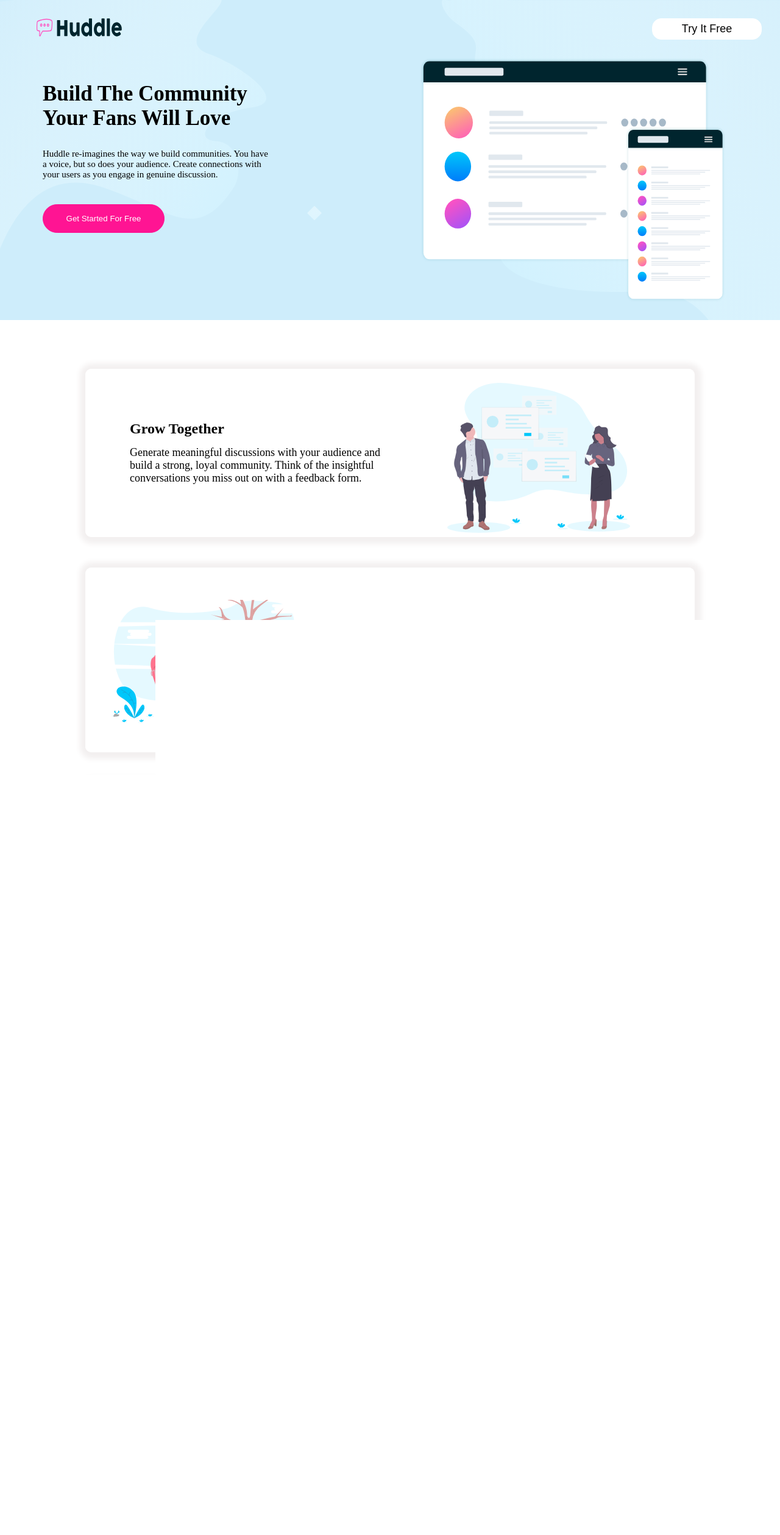
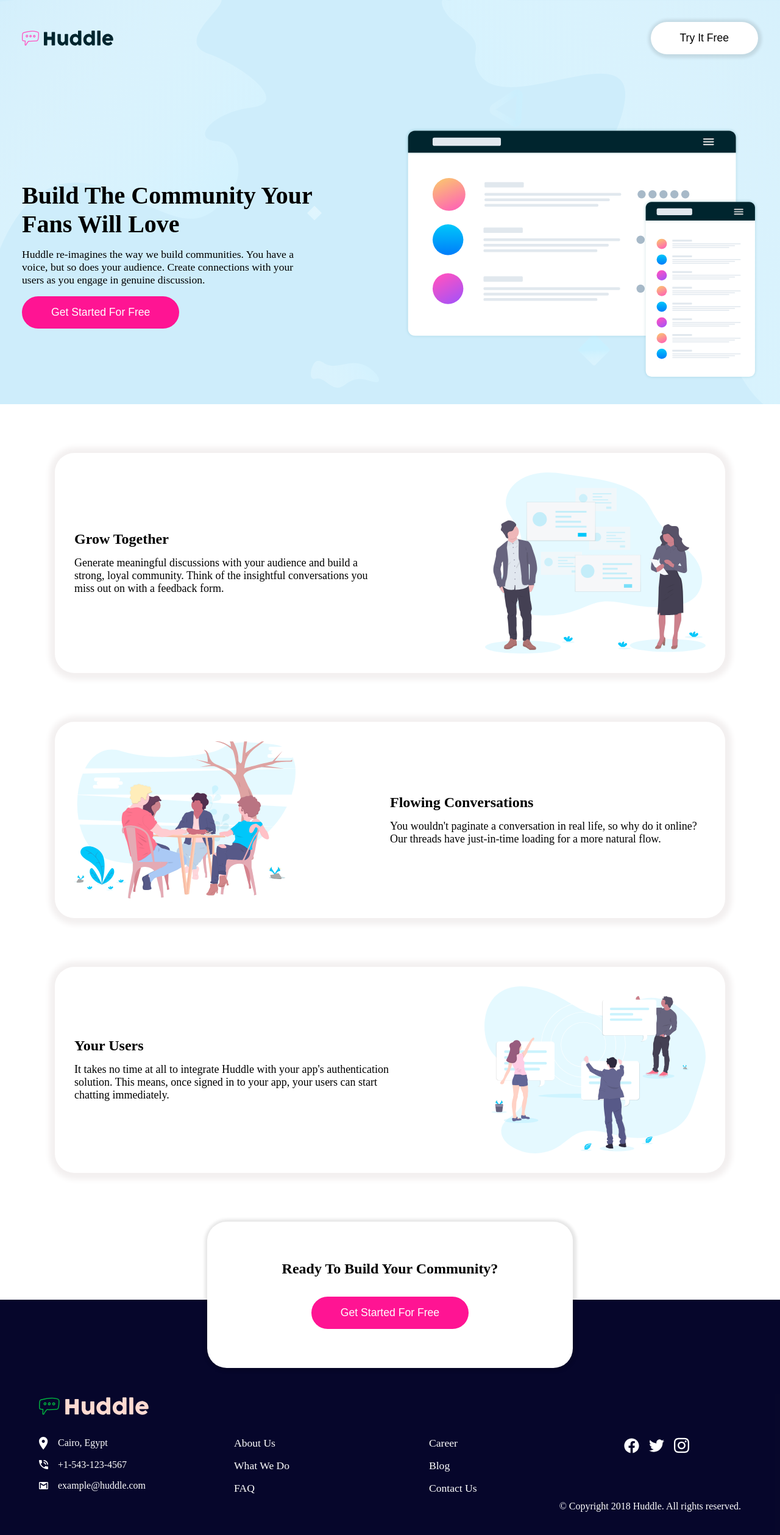
Before and after one commit to Israa-Yasser/huddle-landing-page-with-alternating-feature-blocks, a plain HTML site: page index.html in a window 1280 px wide. Shown: the whole page at 61% size. Before the commit the page ends 2381 px from the top, so only its background shows below. Drawn offline with Linux system fonts and the light colour scheme.

Commit message:
responsive design

```diff
--- a/CSS/style.css
+++ b/CSS/style.css
@@ -1,213 +1,325 @@
 * {
   padding: 0;
   margin: 0;
-    box-sizing: border-box
+  box-sizing: border-box;
 }
 
-body {
-    background-color: white;
-}
-
-.huddle {
-    display: flex;
-    width: 100%;
+.banner {
+  padding: 1rem;
   background-image: url(../images/bg-hero-desktop.svg);
   background-color: rgba(100, 198, 243, 0.315);
 }
 
-.huddle img {
-    width: 140px;
-    height: 30px;
-    margin: 30px 60px;
+.header {
+  display: flex;
+  align-items: center;
+  justify-content: space-between;
+  width: 100%;
+  padding: 20px;
+  max-width: 1400px;
+  margin-inline: auto;
+  margin-bottom: 5rem;
 }
 
-.community {
-    width: 500px;
-    border: none;
+.header img {
+  width: 150px;
+  object-fit: contain;
 }
 
-.build {
-    width: 400px;
-    height: 300px;
+.header button {
+  background-color: white;
+  padding: 1rem 3rem;
   border: none;
-    margin: 30px 60px;
-    padding: 10px;
+  border-radius: 3rem;
+  font-size: 1.1rem;
+  cursor: pointer;
+  box-shadow: 1px 1px 5px 5px rgba(0, 0, 0, 0.1);
 }
 
-.build h1 {
-    font-size: 35px;
+.hero {
+  width: 100%;
+  padding: 20px;
+  max-width: 1400px;
+  margin-inline: auto;
+  display: flex;
+  align-items: center;
+  justify-content: space-between;
+  gap: 3rem;
 }
 
-.build p {
-    margin-top: 30px;
-    font-size: 15px;
+.details,
+.hero-img {
+  flex: 1;
 }
 
-.build button {
-    width: 200px;
+.details h1 {
+  font-size: 2.5rem;
+  margin-bottom: 1rem;
+  width: 85%;
+}
+
+.details p {
+  font-size: 1.1rem;
+  margin-bottom: 1rem;
+  width: 80%;
+}
+
+.details button {
   color: white;
   background-color: deeppink;
-    border: 1px solid deeppink;
-    border-radius: 25px;
-    margin-top: 40px;
-    padding: 15px;
+  padding: 1rem 3rem;
+  border: none;
+  border-radius: 3rem;
+  font-size: 1.1rem;
+  cursor: pointer;
 }
 
-.try {
-    width: 650px;
-    border: none;
-    margin-left: 100px;
-    display: flex;
-    flex-direction: column;
-    align-items: flex-end;
+.hero-img img {
+  width: 100%;
+  object-fit: contain;
 }
 
-.try button {
-    width: 180px;
-    background-color: white;
-    border: 1px solid white;
-    border-radius: 15px;
-    font-size: 18px;
-    padding: 6px;
-    margin-top: 30px;
+.grow,
+.flowing,
+.users {
+  width: 100%;
+  max-width: 1100px;
+  margin-inline: auto;
+  padding: 2rem;
+  display: flex;
+  justify-content: space-between;
+  align-items: center;
+  border-radius: 2rem;
+  box-shadow: 1px 1px 10px 10px rgb(243, 240, 240);
+  margin-block: 5rem;
 }
 
-.try img {
-    width: 500px;
-    height: 400px;
+.growTogether,
+.flowingConversations,
+.yourUsers {
+  flex: 1;
 }
 
-.grow, .flowing, .users {
-    display: flex;
-    flex-direction: row;
-    width: 1000px;
-    margin: auto;
-    border: 3px solid white;
-    border-radius: 10px;
-    box-shadow: 1px 1px 10px 10px rgb(243, 240, 240);
-}
-
-.ready {
-    width: 500px;
-    margin: auto;
-    border: 3px solid white;
-    border-radius: 10px;
-    box-shadow: 1px 1px 10px 10px rgb(243, 240, 240);
-    padding: 15px;
-}
-
-.grow, .ready {
-    margin-top: 80px;
-}
-
-.flowing, .users {
-    margin-top: 50px;
-}
-
-.growTogether, .flowingConversations, .yourUsers {
-    width: 700px;
-    margin: auto;
-    padding: 70px;
-}
-
-.growTogether p, .flowingConversations p, .yourUsers p {
+.growTogether p,
+.flowingConversations p,
+.yourUsers p {
   font-size: 18px;
   margin-top: 15px;
 }
 
 .image {
-    width: 500px;
-    margin-top: 20px;
+  flex: 1;
+  width: 100%;
+  display: flex;
+  justify-content: flex-end;
+  align-items: center;
 }
 
-.grow img, .flowing img {
-    width: 300px;
-
+.grow img,
+.flowing img,
+.users img {
+  width: 70%;
+  object-fit: contain;
 }
 
-.users img {
-    width: 360px;
+.flowing .image {
+  justify-content: flex-start;
 }
 
-.flowing img {
-    margin: 30px 40px;
-}
-
-.ready h2 {
-    text-align: center;
-    margin-top: 20px;
-
+.ready {
+  width: 600px;
+  margin-inline: auto;
+  border-radius: 2rem;
+  background-color: white;
+  box-shadow: 1px 1px 5px 5px rgba(0, 0, 0, 0.1);
+  padding: 4rem;
+  display: flex;
+  flex-direction: column;
+  align-items: center;
+  gap: 2rem;
+  position: relative;
+  z-index: 2;
 }
 
 .ready button {
-    width: 250px;
   color: white;
   background-color: deeppink;
-    border: 1px solid deeppink;
-    border-radius: 25px;
-    margin: 30px 90px;
-    padding: 15px;
-
+  border: none;
+  border-radius: 3rem;
+  padding: 1rem 3rem;
+  cursor: pointer;
+  font-size: 1.1rem;
 }
 
 .info {
-    width: 100%;
-    display: flex;
-    border: 1px solid rgba(2, 2, 39, 0.979);
   background-color: rgba(2, 2, 39, 0.979);
   color: white;
-    margin-top: 40px;
-    padding: 50px;
+  padding: 4rem;
+  padding-top: 10rem;
+  margin-top: -7rem;
+  position: relative;
+  z-index: 1;
 }
 
-.info1 img {
-    width: 200px;
+.footer-container {
+  display: flex;
+  justify-content: space-between;
+  align-items: flex-start;
+  gap: 8rem;
 }
 
-.location {
-    width: 300px;
-    margin-top: 20px;
+.info1,
+.info2,
+.info3,
+.info4 {
+  flex: 1;
 }
 
-.location, .phone, .email {
-    display: flex;
+.footer-img {
+  width: 180px;
+  filter: invert(1);
+  margin-bottom: 2rem;
 }
 
-.location p, .phone p, .email p {
-    margin: 10px 10px;
+.footer-img img {
+  width: 100%;
+  object-fit: contain;
 }
 
-.location img, .phone img, .email img {
-    margin-top: 10px;
-    width: 15px;
-    height: 15px;
+.location,
+.phone,
+.email {
+  display: flex;
+  align-items: center;
+  gap: 1rem;
+  margin-bottom: 1rem;
 }
 
-.info2, .info3, .info4 {
-    margin-left: 30px;
-    padding: 60px;
+.location img,
+.phone img,
+.email img {
+  width: 15px;
+  object-fit: contain;
 }
 
-.info2 p, .info3 p {
-    margin-top: 15px;
+.info2,
+.info3 {
+  display: flex;
+  flex-direction: column;
+  gap: 1rem;
+  align-items: flex-start;
+  font-size: 1.1rem;
 }
 
-.info4 p {
-    margin-top: 180px;
+.info4 {
+  display: flex;
+  gap: 1rem;
+  align-items: center;
+  justify-content: flex-start;
 }
 
 .info4 img {
   width: 25px;
-    background-color: white;
-    margin-top: 15px;
+  filter: invert(1);
 }
-.build button, .try button, .ready button , .info4 img:hover {
-    cursor: pointer;
+
+.copyright {
+  display: flex;
+  justify-content: flex-end;
 }
-.info2 p:hover{
-    cursor: pointer;
-    text-decoration: underline;
+
+/* Responsive Design */
+@media screen and (max-width: 768px) {
+  .header {
+    padding: 10px;
   }
-.info4 img:hover{
-    background-color: deeppink;
+
+  .header img {
+    width: 120px;
   }
+
+  .header button {
+    padding: 0.8rem 2rem;
+    font-size: 1rem;
+  }
+
+  .hero {
+    flex-direction: column;
+    gap: 2rem;
+  }
+
+  .details h1 {
+    width: 100%;
+    font-size: 2rem;
+  }
+
+  .details p {
+    width: 100%;
+    font-size: 1rem;
+  }
+
+  .details button {
+    padding: 0.8rem 2rem;
+    font-size: 1rem;
+  }
+
+  .grow,
+  .flowing,
+  .users {
+    flex-direction: column-reverse;
+    gap: 2rem;
+    width: 90%;
+    text-align: center;
+  }
+
+  .flowing {
+    flex-direction: column;
+  }
+
+  .grow img,
+  .flowing img,
+  .users img {
+    width: 100%;
+  }
+
+  .ready {
+    width: 90%;
+    padding: 2rem;
+    text-align: center;
+  }
+
+  .ready button {
+    padding: 0.8rem 2rem;
+    font-size: 1rem;
+  }
+
+  .info {
+    padding: 2rem;
+    padding-top: 10rem;
+    margin-top: -5rem;
+  }
+
+  .footer-container {
+    flex-direction: column;
+    gap: 2rem;
+    margin-bottom: 2rem;
+  }
+
+  .footer-img {
+    width: 150px;
+  }
+
+  .info2,
+  .info3 {
+    font-size: 1rem;
+  }
+
+  .info4 img {
+    width: 20px;
+  }
+
+  .copyright {
+    justify-content: center;
+    font-size: 0.9rem;
+  }
+}
--- a/index.html
+++ b/index.html
@@ -1,71 +1,83 @@
 <!DOCTYPE html>
 <html lang="en">
   <head>
-    <meta charset="UTF-8">
-    <meta name="viewport" content="width=device-width, initial-scale=1.0">
-    <title> Huddle landing page with alternating feature blocks</title>
+    <meta charset="UTF-8" />
+    <meta name="viewport" content="width=device-width, initial-scale=1.0" />
+    <title>Huddle landing page with alternating feature blocks</title>
     <link rel="stylesheet" href="CSS/style.css" />
-    <link rel="icon" type="image/png" sizes="32x32"
-      href="./images/favicon-32x32.png">
+    <link
+      rel="icon"
+      type="image/png"
+      sizes="32x32"
+      href="./images/favicon-32x32.png"
+    />
   </head>
 
   <body>
-    <main class="parent">
-      <section class="huddle">
+    <main class="container">
+      <section class="banner">
+        <div class="header">
+          <img src="images/logo.svg" alt="logo" />
+          <button>Try It Free</button>
+        </div>
 
-        <div class="community">
-          <img src="images/logo.svg" alt="logo" />
-          <div class="build">
+        <div class="hero">
+          <div class="details">
             <h1>Build The Community Your Fans Will Love</h1>
             <p>
               Huddle re-imagines the way we build communities. You have a voice,
-              but so does your audience.
-              Create connections with your users as you engage in genuine
-              discussion.</p>
+              but so does your audience. Create connections with your users as
+              you engage in genuine discussion.
+            </p>
             <button>Get Started For Free</button>
           </div>
+
+          <div class="hero-img">
+            <img src="images/illustration-mockups.svg" alt="illustration" />
           </div>
-
-        <div class="try">
-          <button>Try It Free</button>
-          <img src="images/illustration-mockups.svg" alt="illustration" />
         </div>
       </section>
 
       <section class="grow">
         <div class="growTogether">
           <h2>Grow Together</h2>
-          <p>Generate meaningful discussions with your audience and build a
-            strong, loyal community.
-            Think of the insightful conversations you miss out on with a
-            feedback form. </p>
+          <p>
+            Generate meaningful discussions with your audience and build a
+            strong, loyal community. Think of the insightful conversations you
+            miss out on with a feedback form.
+          </p>
         </div>
         <div class="image">
           <img src="images/illustration-grow-together.svg" alt="together" />
         </div>
+      </section>
 
-      </section>
       <section class="flowing">
         <div class="image">
-          <img src="images/illustration-flowing-conversation.svg"
-            alt="conversation" />
+          <img
+            src="images/illustration-flowing-conversation.svg"
+            alt="conversation"
+          />
         </div>
 
         <div class="flowingConversations">
           <h2>Flowing Conversations</h2>
-          <p>You wouldn't paginate a conversation in real life, so why do it
-            online? Our threads
-            have just-in-time loading for a more natural flow. </p>
+          <p>
+            You wouldn't paginate a conversation in real life, so why do it
+            online? Our threads have just-in-time loading for a more natural
+            flow.
+          </p>
         </div>
       </section>
 
       <section class="users">
         <div class="yourUsers">
           <h2>Your Users</h2>
-          <p>It takes no time at all to integrate Huddle with your app's
-            authentication solution.
-            This means, once signed in to your app, your users can start
-            chatting immediately. </p>
+          <p>
+            It takes no time at all to integrate Huddle with your app's
+            authentication solution. This means, once signed in to your app,
+            your users can start chatting immediately.
+          </p>
         </div>
 
         <div class="image">
@@ -79,14 +91,15 @@
       </section>
 
       <footer class="info">
+        <div class="footer-img">
+          <img src="images/logo.svg" alt="picture" />
+        </div>
+
+        <div class="footer-container">
           <div class="info1">
-          <img src="images/logo.svg" alt="picture" />
             <div class="location">
               <img src="images/icon-location.svg" alt="icon-location" />
-            <p>
-              Lorem ipsum dolor sit amet, consectetur adipiscing elit, sed do
-              eiusmod tempor
-              incididunt ut labore et dolore magna aliqua</p>
+              <p>Cairo, Egypt</p>
             </div>
 
             <div class="phone">
@@ -96,28 +109,31 @@
 
             <div class="email">
               <img src="images/icon-email.svg" alt="icon-email" />
-            <p> example@huddle.com </p>
+              <p>example@huddle.com</p>
             </div>
           </div>
 
           <div class="info2">
-
             <p>About Us</p>
-          <p> What We Do</p>
-          <p> FAQ</p>
+            <p>What We Do</p>
+            <p>FAQ</p>
           </div>
 
           <div class="info3">
             <p>Career</p>
-          <p> Blog</p>
-          <p> Contact Us</p>
+            <p>Blog</p>
+            <p>Contact Us</p>
           </div>
 
           <div class="info4">
-          <img src="images/facebook-brands-solid.svg"/ alt="facebook">
-          <img src="images/twitter-brands-solid.svg"/ alt="twitter">
-          <img src="images/instagram-brands-solid.svg"/ alt="instagram">
-          <p> &copy; Copyright 2018 Huddle. All rights reserved.</p>
+            <img src="images/facebook-brands-solid.svg"/ alt="facebook"> <img
+            src="images/twitter-brands-solid.svg"/ alt="twitter"> <img
+            src="images/instagram-brands-solid.svg"/ alt="instagram">
+          </div>
+        </div>
+
+        <div class="copyright">
+          <p>&copy; Copyright 2018 Huddle. All rights reserved.</p>
         </div>
       </footer>
     </main>
```
Lines whose indentation alone changed are shown as unchanged.
